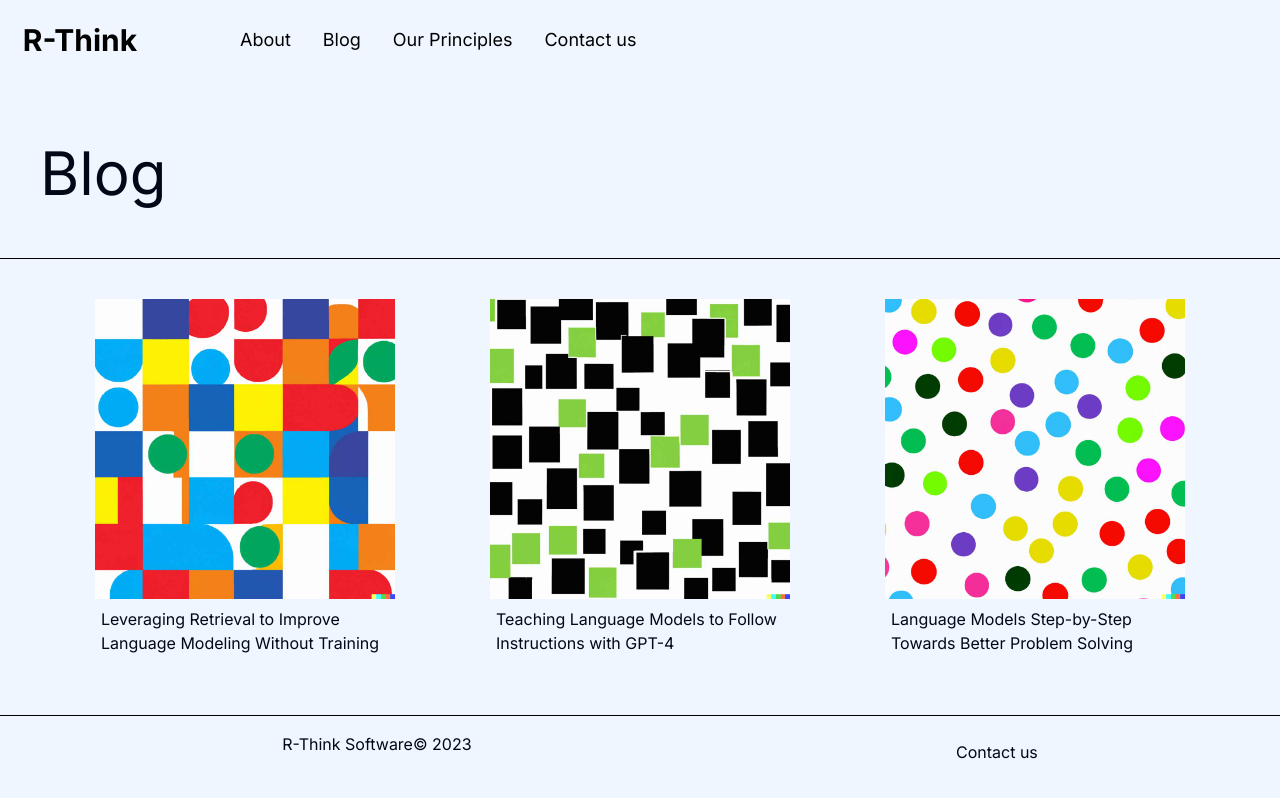
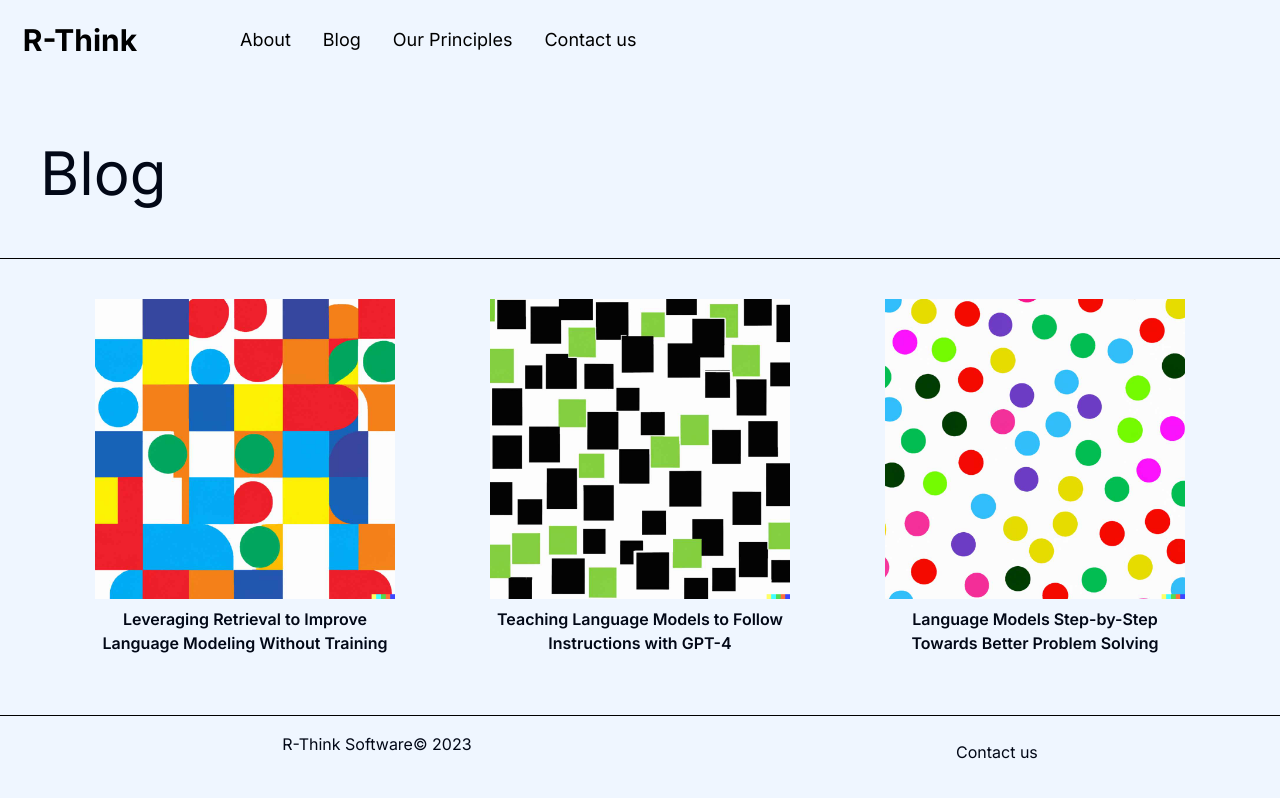
Before and after one commit to vcrudu/rthink-site, a Next.js app: page /blog in a window 1280 px wide. Shown: the top 798 px of the page. Built offline with nearby package versions, Linux system fonts and the light colour scheme.

Commit message:
Make blog title bold

```diff
--- a/src/app/blog/page.tsx
+++ b/src/app/blog/page.tsx
@@ -39,7 +39,7 @@ export default function Blog() {
                   width={300}
                   alt={article.title}
                 />
-                <div className="w-72 mb-5">{article.title}</div>
+                <div className="w-72 mb-5 font-semibold text-center">{article.title}</div>
               </div>
             </Link>
           ))}
```
